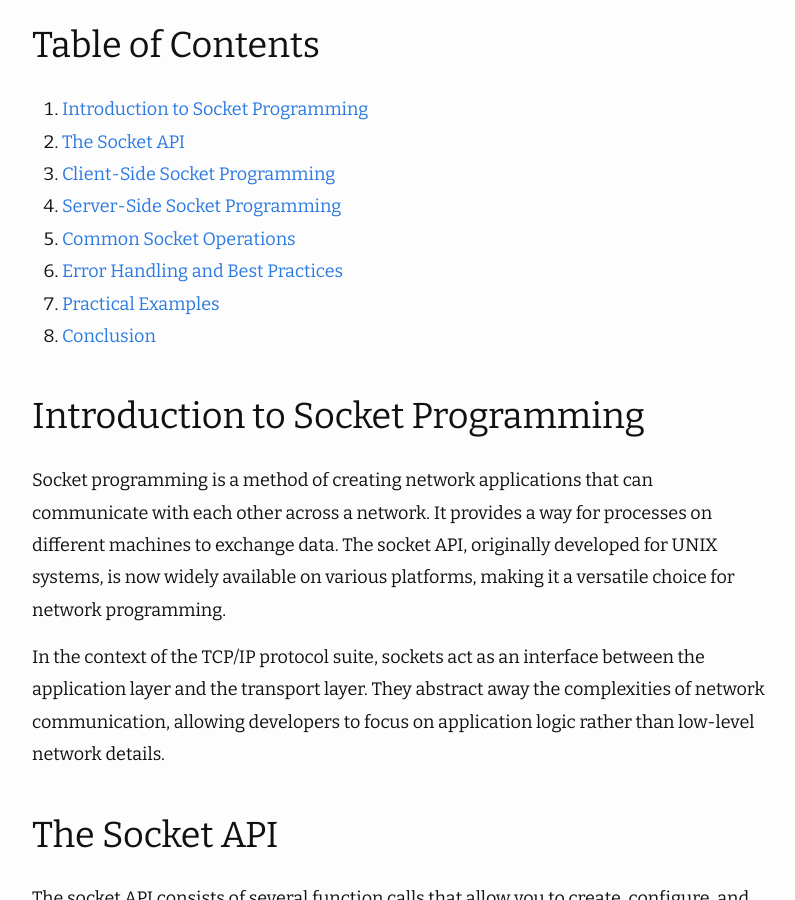
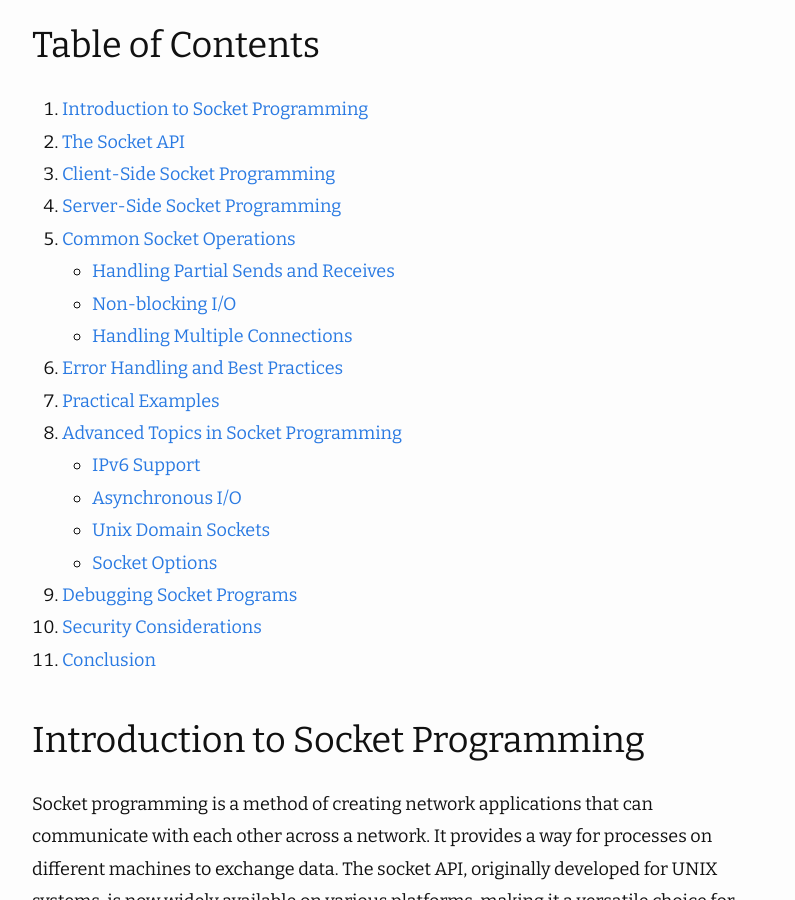
Before and after one commit to mohitmishra786/chessman, a Jekyll site: the page built from _posts/2024-09-25-Mastering-Socket-Programming-in-C.md, in a window 1280 px wide and 900 px high, scrolled down 420 px. Shown: the whole window, without its empty margins (238-1033 px from the left). Built offline with Jekyll 4.4.1, drawn with Linux system fonts in a browser that asks for light colours; nearby versions of some CDN libraries; a script that is not in the unit is left out.

Commit message:
Update 2024-09-25-Mastering-Socket-Programming-in-C.md

```diff
--- a/_posts/2024-09-25-Mastering-Socket-Programming-in-C.md
+++ b/_posts/2024-09-25-Mastering-Socket-Programming-in-C.md
@@ -4,15 +4,24 @@ layout: post
 Socket programming is a fundamental aspect of network programming that allows applications to communicate over a network. In this comprehensive guide, we'll dive deep into the world of socket programming in C, exploring its concepts, API calls, and practical implementations. Whether you're a beginner or looking to refresh your knowledge, this post will provide you with a solid foundation in socket programming.
 
 ## Table of Contents
-
 1. [Introduction to Socket Programming](#introduction-to-socket-programming)
 2. [The Socket API](#the-socket-api)
 3. [Client-Side Socket Programming](#client-side-socket-programming)
 4. [Server-Side Socket Programming](#server-side-socket-programming)
 5. [Common Socket Operations](#common-socket-operations)
+   - [Handling Partial Sends and Receives](#handling-partial-sends-and-receives)
+   - [Non-blocking I/O](#non-blocking-io)
+   - [Handling Multiple Connections](#handling-multiple-connections)
 6. [Error Handling and Best Practices](#error-handling-and-best-practices)
 7. [Practical Examples](#practical-examples)
-8. [Conclusion](#conclusion)
+8. [Advanced Topics in Socket Programming](#advanced-topics-in-socket-programming)
+   - [IPv6 Support](#ipv6-support)
+   - [Asynchronous I/O](#asynchronous-io)
+   - [Unix Domain Sockets](#unix-domain-sockets)
+   - [Socket Options](#socket-options)
+9. [Debugging Socket Programs](#debugging-socket-programs)
+10. [Security Considerations](#security-considerations)
+11. [Conclusion](#conclusion)
 
 ## Introduction to Socket Programming
 
```
